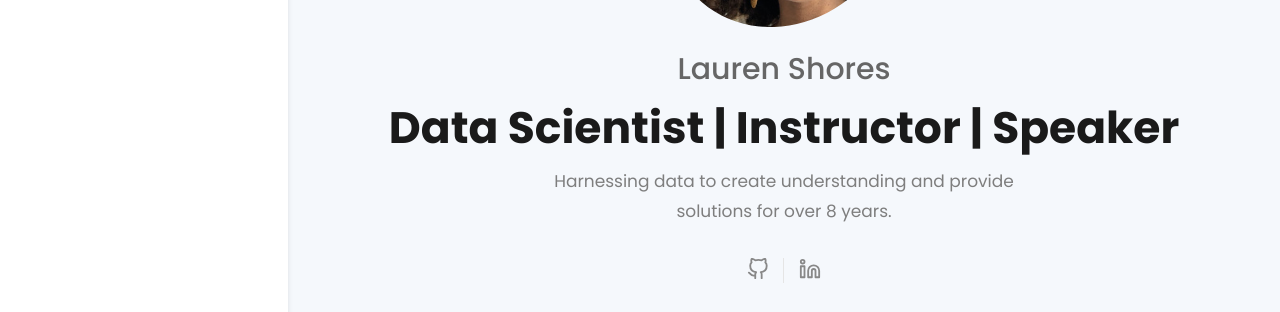
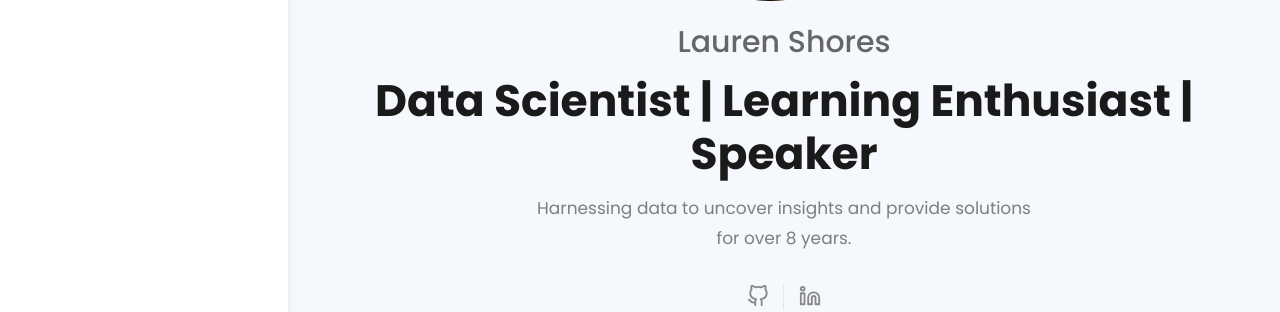
Before and after one commit to TeamShoresy/ljs-portfolio-site, a Next.js app: page / in a window 1280 px wide. Shown: the part 362-674 px from the top of the page. Built offline with nearby package versions, Linux system fonts and the light colour scheme.

Commit message:
Update Hero.jsx

```diff
--- a/components/hero/Hero.jsx
+++ b/components/hero/Hero.jsx
@@ -9,7 +9,7 @@
     shapeImage: shapeImage,
     heroImage: heroImage,
     name: "Lauren Shores",
-    description: `Harnessing data to create understanding and provide solutions for over 8 years.`,
+    description: `Harnessing data to uncover insights and provide solutions for over 8 years.`,
 };
 
 const Hero = () => {
@@ -43,7 +43,7 @@
                   data-aos-delay="200"
               >
     <span className="typer-toper">
-        Data Scientist | Instructor | Speaker
+        Data Scientist | Learning Enthusiast | Speaker
     </span>
 </h2>
             </span>
```
